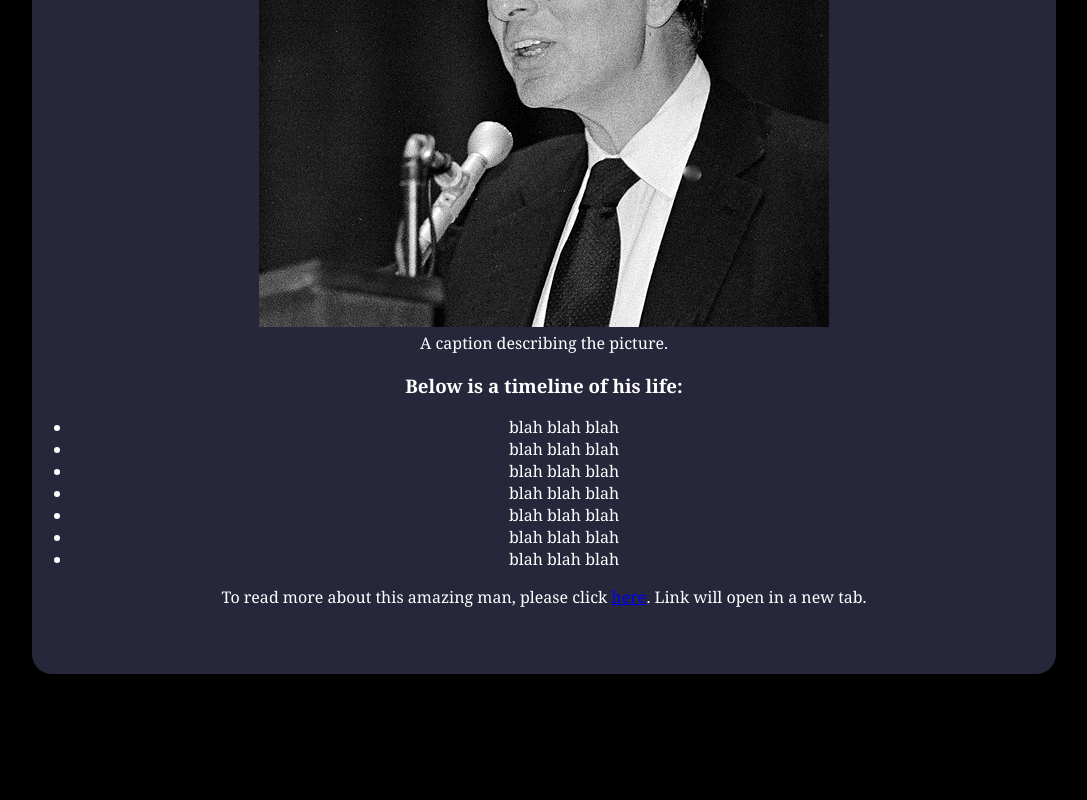
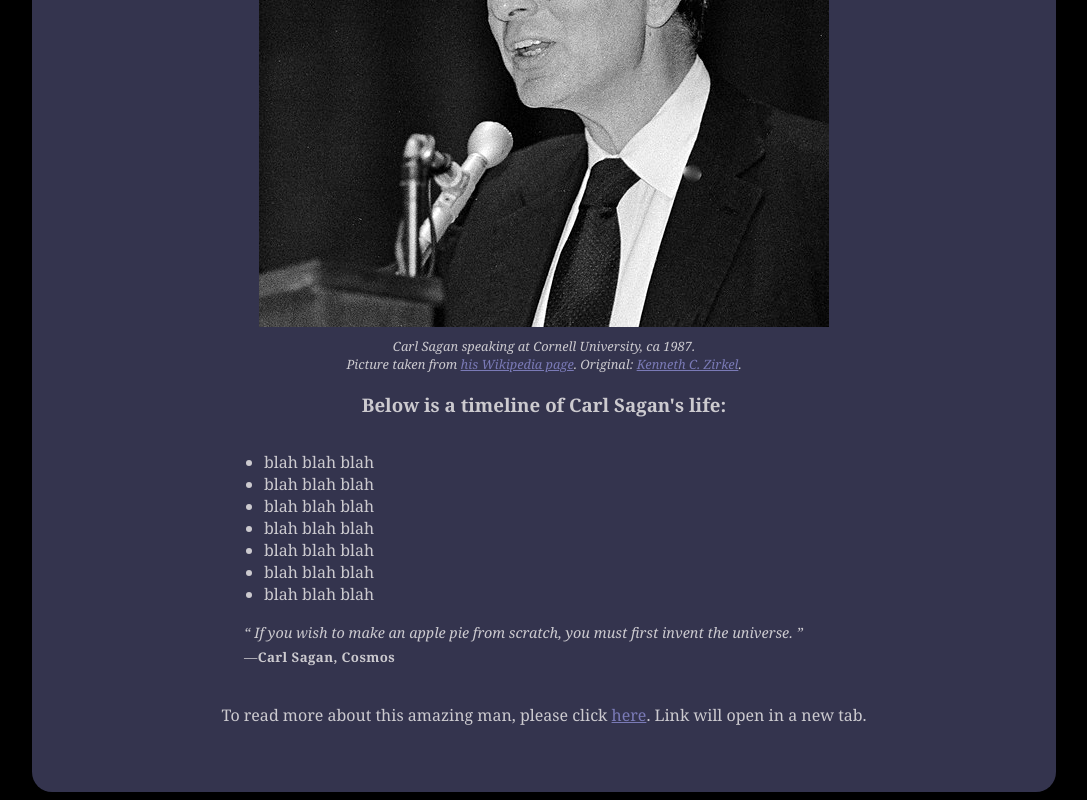
Before and after one commit to AndrewHuntington/fcc-tribute-page, a plain HTML site: page index.html in a window 1280 px wide. Shown: the part 436-1236 px from the top of the page, without its empty margins (96-1183 px from the left). Before the commit the page ends 1118 px from the top, so only its background shows below. Drawn offline with Linux system fonts and the light colour scheme.

Commit message:
Finish main layout

```diff
--- a/index.html
+++ b/index.html
@@ -15,12 +15,14 @@
     <figure id="img-div">
       <img src="images/main-img.jpg" alt="" id="image">
       <figcaption id="img-caption">
-        A caption describing the picture.
+        Carl Sagan speaking at Cornell University, ca 1987. <br>
+        Picture taken from <a href="https://en.wikipedia.org/wiki/File:Astronomer_Carl_Sagan_in_1987,_crop.jpg">his Wikipedia page</a>.
+        Original: <a href="https://commons.wikimedia.org/wiki/User:Kzirkel"> Kenneth C. Zirkel</a>.
       </figcaption>
     </figure>
     <div id="tribute-info">
-      <h3>Below is a timeline of his life:</h3>
-      <ul>
+      <h3>Below is a timeline of Carl Sagan's life:</h3>
+      <ul class="left-align">
         <li>blah blah blah</li>
         <li>blah blah blah</li>
         <li>blah blah blah</li>
@@ -29,7 +31,14 @@
         <li>blah blah blah</li>
         <li>blah blah blah</li>
       </ul>
+
+      <q class="left-align">
+        If you wish to make an apple pie from scratch, you must first invent the universe.
+      </q>
+      <h5 class="left-align">―Carl Sagan, Cosmos</h5>
     </div>
+
+
     <p>
       To read more about this amazing man, please click
       <a href="https://en.wikipedia.org/wiki/Carl_Sagan" id="tribute-link" target="_blank" rel="noreferrer noopener">here</a>. Link will open in a new tab.
--- a/styles.css
+++ b/styles.css
@@ -1,13 +1,13 @@
 body {
   background-color: #000;
-  color: #fff;
+  color: rgba(243, 240, 240, 0.8);
   font-family: Georgia, 'Times New Roman', Times, serif;
   font-size: 1rem;
   padding-top: 50px;
 }
 
 #main {
-  background-color: rgb(130, 130, 194, 0.3);
+  background-color: rgb(130, 130, 194, 0.4);
   border-radius: 20px;
   margin: auto;
   max-width: 80vw;
@@ -21,10 +21,41 @@ body {
 }
 
 #image {
-  max-width: 570px;
+  width: 570px;
 }
 
+#img-caption {
+  font-size: 0.8em;
+  font-style: italic;
+  padding-top: 5px;
+}
+.left-align {
+  display: inline-block;
+  text-align: left;
+  width: 600px;
+}
+q {
+  font-size: 0.9em;
+  font-style: italic;
+}
+h5 {
+  margin-top: 5px;
+  letter-spacing: 0.03em;
+}
 
+a:link {
+  color: rgb(130, 130, 194, 0.9);
+}
+
+a:visited{
+  color: rgb(130, 130, 194, 0.9);
+}
+
+a:hover {
+  color:rgb(175, 175, 179)
+}
+
+/* responsive styles */
 @media (max-width: 600px) {
   #image {
     margin: auto;
```
